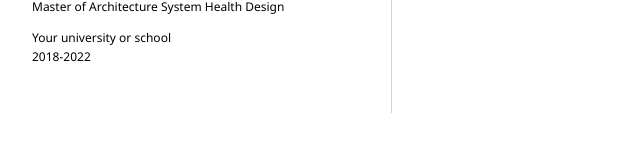
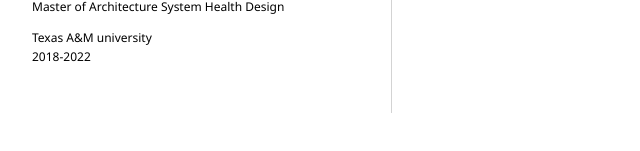
Before and after one commit to Dextain/resume_html, a plain HTML site: page index.html in a window 1280 px wide. Shown: the part 523-674 px from the top of the page, 152-792 px from the left. Drawn offline with Linux system fonts and the light colour scheme.

Commit message:
add code

```diff
--- a/index.html
+++ b/index.html
@@ -41,7 +41,7 @@
 					<!-- your education -->
                     <h3>Master of Architecture System Health Design</h3>
                     <p>
-                        Your university or school
+                        Texas A&M university
                     </p>
                     <p>
                         2018-2022
```
